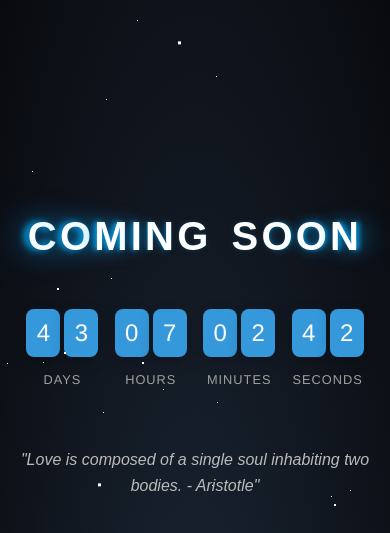
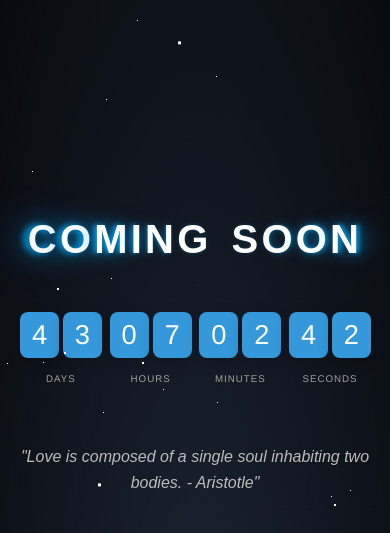
Before and after one commit to divyaprakash44/birthday, a plain HTML site: page index.html in a window 390 px wide. Shown: the top 533 px of the page. Drawn offline with nearby package versions, Linux system fonts and the light colour scheme; a web font is replaced by a local one.

Commit message:
New fix on timer for mobile push on DEV branch

```diff
--- a/style.css
+++ b/style.css
@@ -390,23 +390,29 @@ main {
         letter-spacing: 0.2rem;
     }
 
+    /* --- Fully Fluid Countdown Timer for ALL Mobile Sizes --- */
     .countdown {
-        gap: 10px; /* Reduced space between DAYS, HOURS, etc. */
         width: 100%;
-        justify-content: space-evenly; /* Evenly space the items */
+        display: flex;
+        justify-content: space-around; /* Evenly distribute the timer units */
+        gap: 2vw; /* Use viewport width for responsive gaps */
     }
 
-    /* Make the individual digit boxes smaller */
-    .digit-box {
-        font-size: 1.5rem; /* Smaller font for the numbers */
-        width: 34px;      /* Reduced width of each number box */
-        padding: 12px 0;  /* Reduced vertical padding */
+    .timer-value-container {
+        gap: 1vw; /* Smaller responsive gap between digits */
     }
 
-    .timer-value {
-        font-size: 1.8rem;
-        width: 70px;
-        padding: 15px 10px;
+    /* Make the individual digit boxes fluid */
+    .digit-box {
+        width: 10vw; /* Base width on viewport width */
+        padding: 2.5vw 0; /* Base padding on viewport width */
+        /* Use clamp() to set a minimum, preferred, and maximum font size */
+        font-size: clamp(1.2rem, 7vw, 1.8rem);
+    }
+
+    .timer-label {
+        /* Make labels responsive too, with min/max sizes */
+        font-size: clamp(0.6rem, 2.5vw, 0.8rem);
     }
 
     .quote-text {
```
